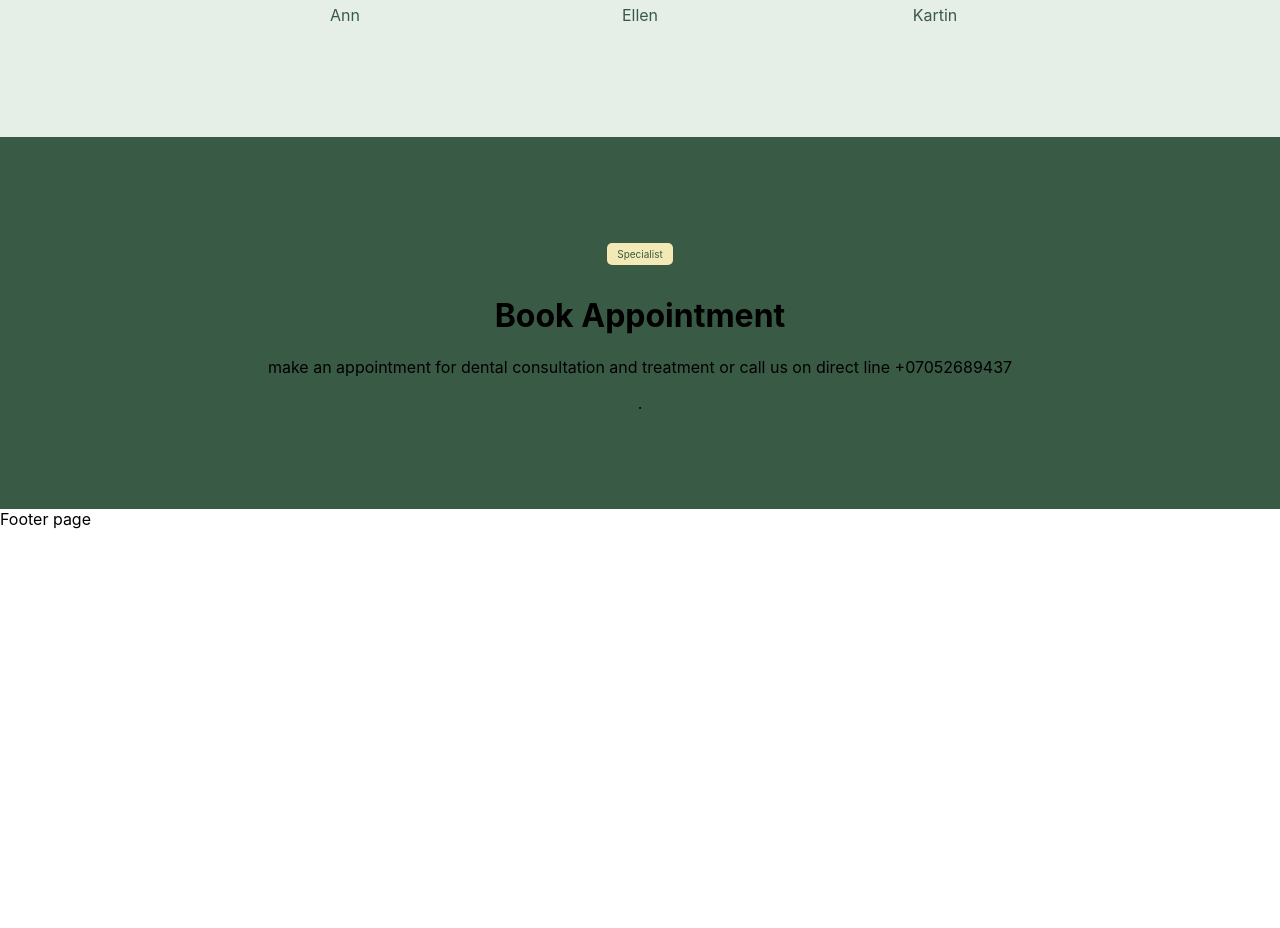
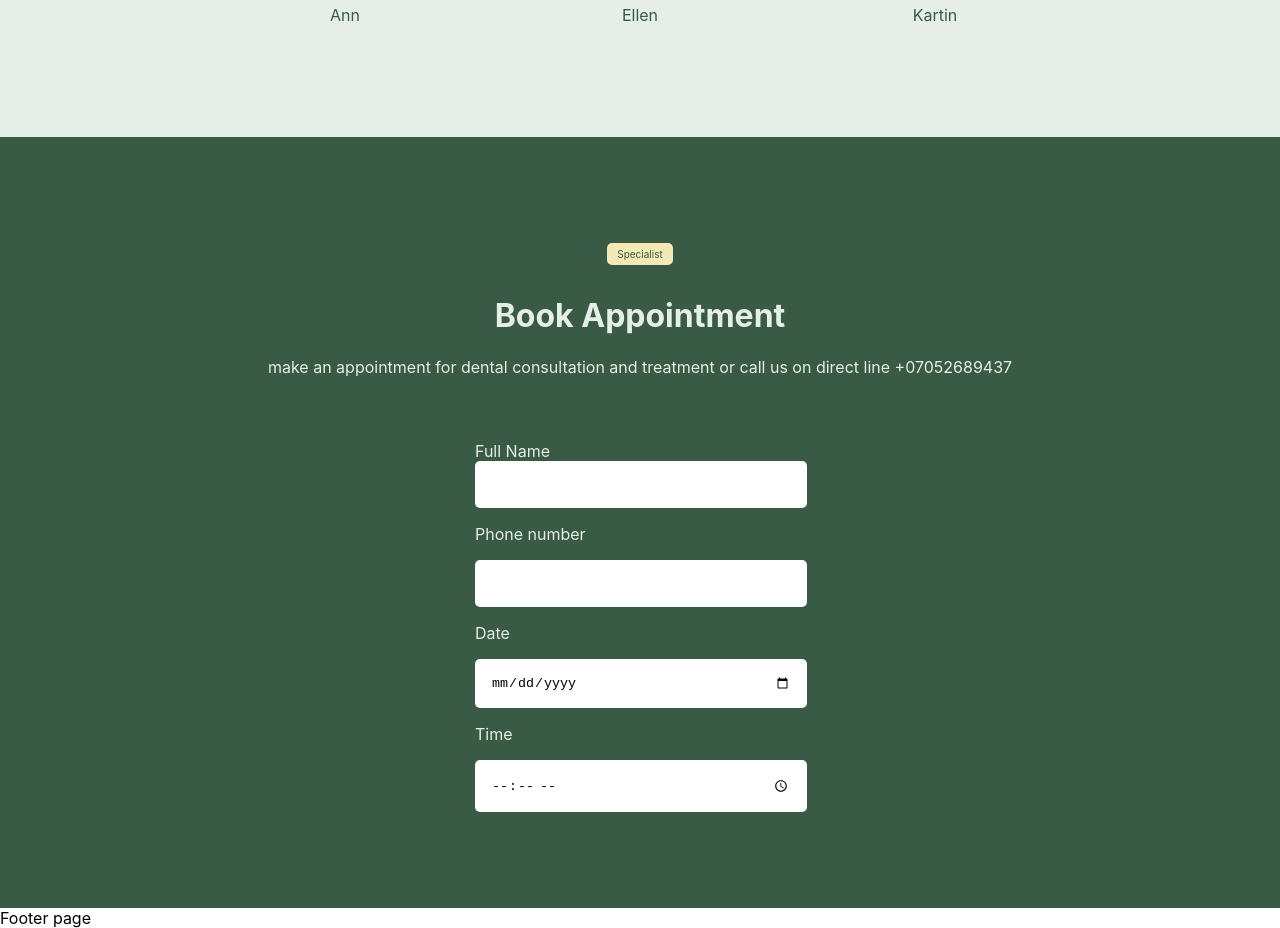
Before and after one commit to MuhammadTurkmen/Dental-Landing-Page-React, a React (Create React App) app: page / in a window 1280 px wide. Shown: the part 3220-4148 px from the top of the page. Before the commit the page ends 3749 px from the top, so only its background shows below. Built offline with nearby package versions, Linux system fonts and the light colour scheme.

Commit message:
adding object

```diff
--- a/src/components/BookAppointment .js
+++ b/src/components/BookAppointment .js
@@ -12,16 +12,34 @@ function BookAppointment() {
             make an appointment for dental consultation and treatment or call us
             on direct line +07052689437
           </p>
+          <form>
+            <div className="input-container">
+              <div>
+                <label htmlFor="name">Full Name</label>
+                <input type="text" name="" id="name" />
+              </div>
+
+              <label htmlFor="number">Phone number</label>
+              <input type="number" name="" id="number" />
+
+              <label htmlFor="date">Date</label>
+              <input type="date" name="" id="date" />
+
+              <label htmlFor="time">Time</label>
+              <input type="time" name="" id="time" />
+            </div>
+          </form>
         </div>
         <div className="hours-container"></div>
       </div>
-      .
     </Wrapper>
   );
 }
 
 const Wrapper = styled.div`
   background: var(--dark-green, #395a44);
+  color: var(--lighter-green, #e5efe8);
+
   padding: 6rem 1.5rem;
   text-align: center;
 
@@ -32,6 +50,32 @@ const Wrapper = styled.div`
     border-radius: 5px;
     display: inline-block;
     color: var(--dark-green, #395a44);
+  }
+
+  form {
+    text-align: start;
+    margin: 0 auto;
+    margin-top: 4rem;
+  }
+
+  .input-container {
+    width: 330px;
+    display: flex;
+    flex-direction: column;
+    align-items: start;
+    gap: 1rem;
+    margin: 0 auto;
+  }
+
+  input {
+    padding: 1rem;
+    width: 300px;
+    border-radius: 5px;
+    border: none;
+  }
+
+  label {
+    display: block;
   }
 
   @media only screen and (min-width: 800px) {
--- a/src/data.js
+++ b/src/data.js
@@ -130,3 +130,26 @@ export const specialists = [
     name: "Kartin",
   },
 ];
+
+export const inputs = [
+  {
+    id: "name",
+    label: "Full Name",
+    type: "text",
+  },
+  {
+    id: "number",
+    label: "Phone Number",
+    type: "number",
+  },
+  {
+    id: "date",
+    label: "Date",
+    type: "date",
+  },
+  {
+    id: "time",
+    label: "Time",
+    type: "time",
+  },
+];
```
